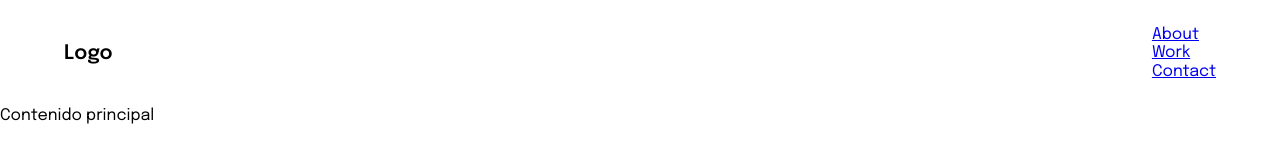
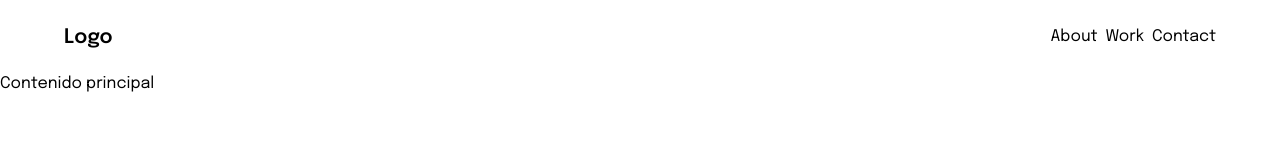
Before and after one commit to Angela-y-los-chicos-de-BIT/portfolio, a plain HTML site: page index.html in a window 1280 px wide. Drawn offline with Linux system fonts and the light colour scheme.

Commit message:
[+] Ajusta menu principal

```diff
--- a/css/main.css
+++ b/css/main.css
@@ -10,8 +10,12 @@ body {
 }
 
 /** Header */
-.header {
-
+.menu-item a {
+    text-decoration: none;
+    color: black;
+}
+.menu-item a:hover {
+    color: gray;
 }
 
 .container {
@@ -35,6 +39,10 @@ ul.main-menu {
     list-style: none;
     padding: 0;
     margin: 0;
+    display: flex;
+    justify-content: end;
+    align-items: center;
+    gap: .5rem;
 }
 
 @media ( min-width: 768px ) {
```
